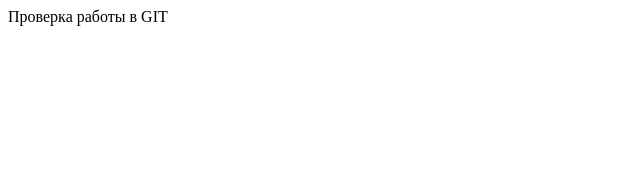
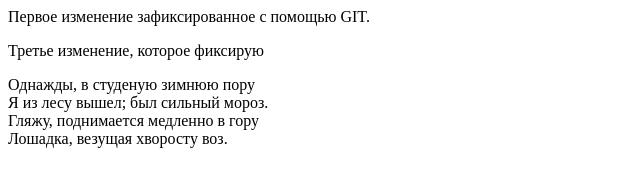
Before and after one commit to nskVV/papka1, a plain HTML site: page indexVV.html in a window 1280 px wide. Shown: the whole page, without its empty margins (0-640 px from the left). Drawn offline with Linux system fonts and the light colour scheme.

Commit message:
Добавил 4 строки стиха Некрасова

```diff
--- a/indexVV.html
+++ b/indexVV.html
@@ -7,6 +7,11 @@
     <title>GIT_обучение</title>
 </head>
 <body>
-    Проверка работы в GIT
+    Первое изменение зафиксированное с помощью GIT.
+    <p>Третье изменение, которое фиксирую</p>
+    <p>Однажды, в студеную зимнюю пору<br>
+        Я из лесу вышел; был сильный мороз.<br>
+        Гляжу, поднимается медленно в гору<br>
+        Лошадка, везущая хворосту воз.</p>
 </body>
 </html>
```
